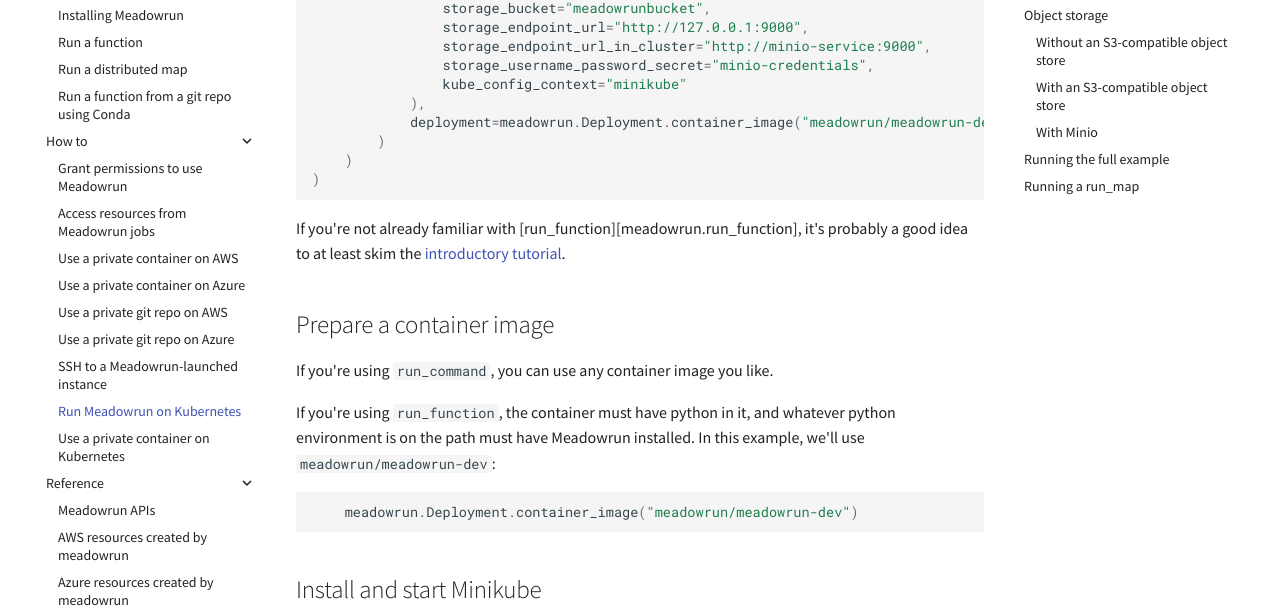
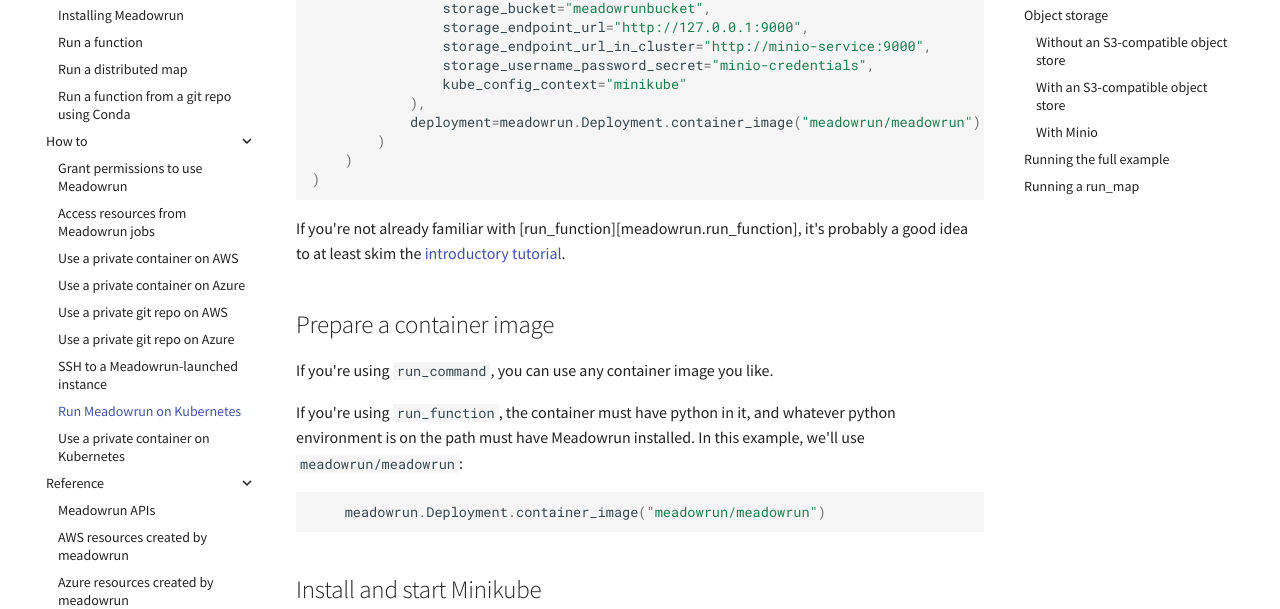
Before and after one commit to meadowdata/meadowrun, an MkDocs documentation site: the page built from docs/how_to/kubernetes.md, in a window 1280 px wide and 1400 px high, scrolled down 832 px. Shown: the part 147-756 px from the top of the window. Built offline with MkDocs 1.6.1 and Material for MkDocs 9.7.7, drawn with Linux system fonts in a browser that asks for light colours; comment, search, counter and statistics services are not loaded; some of the changed text lies outside the part shown.

Commit message:
Fix kubernetes docs to use the meadowrun/meadowrun image rather than meadowrun/meadowrun-dev. Also fix publish_docker_image.bat to assume we're running from the root of the git repo

````diff
--- a/docs/how_to/kubernetes.md
+++ b/docs/how_to/kubernetes.md
@@ -47,7 +47,7 @@
                 storage_username_password_secret="minio-credentials",
                 kube_config_context="minikube"
             ),
-            deployment=meadowrun.Deployment.container_image("meadowrun/meadowrun-dev")
+            deployment=meadowrun.Deployment.container_image("meadowrun/meadowrun")
         )
     )
 )
@@ -63,10 +63,10 @@
 
 If you're using `run_function`, the container must have python in it, and whatever
 python environment is on the path must have Meadowrun installed. In this example, we'll
-use `meadowrun/meadowrun-dev`:
+use `meadowrun/meadowrun`:
 
 ```python
-    meadowrun.Deployment.container_image("meadowrun/meadowrun-dev")
+    meadowrun.Deployment.container_image("meadowrun/meadowrun")
 ```
 
 ## Install and start Minikube
@@ -111,7 +111,7 @@
     meadowrun.run_function(
         function="time.time",
         host=meadowrun.Kubernetes(),
-        deployment=meadowrun.Deployment.container_image("meadowrun/meadowrun-dev")
+        deployment=meadowrun.Deployment.container_image("meadowrun/meadowrun")
     )
 )
 ```
@@ -331,7 +331,7 @@
                 storage_username_password_secret="minio-credentials",
                 kube_config_context="minikube"
             ),
-            deployment=meadowrun.Deployment.container_image("meadowrun/meadowrun-dev"),
+            deployment=meadowrun.Deployment.container_image("meadowrun/meadowrun"),
             num_concurrent_tasks=3,
         )
     )
````
Also changed, not shown: 1 other file.
